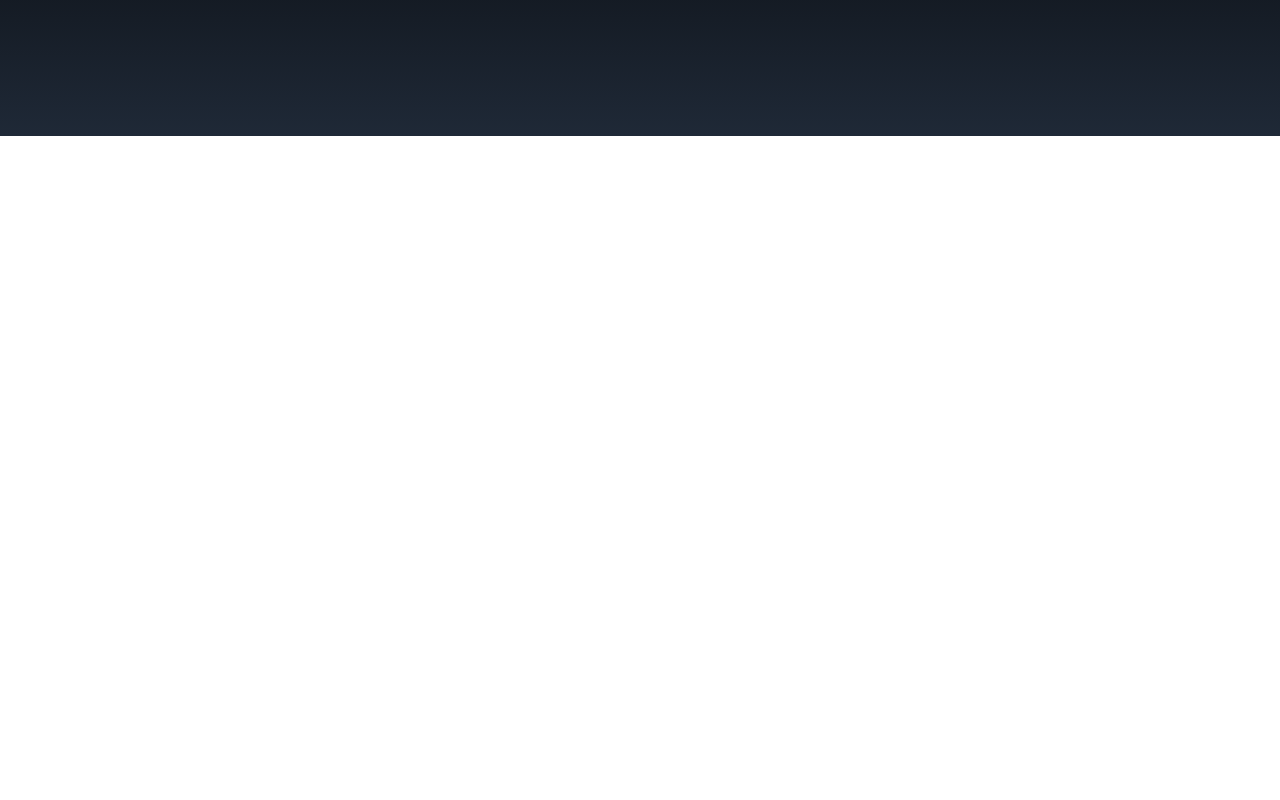
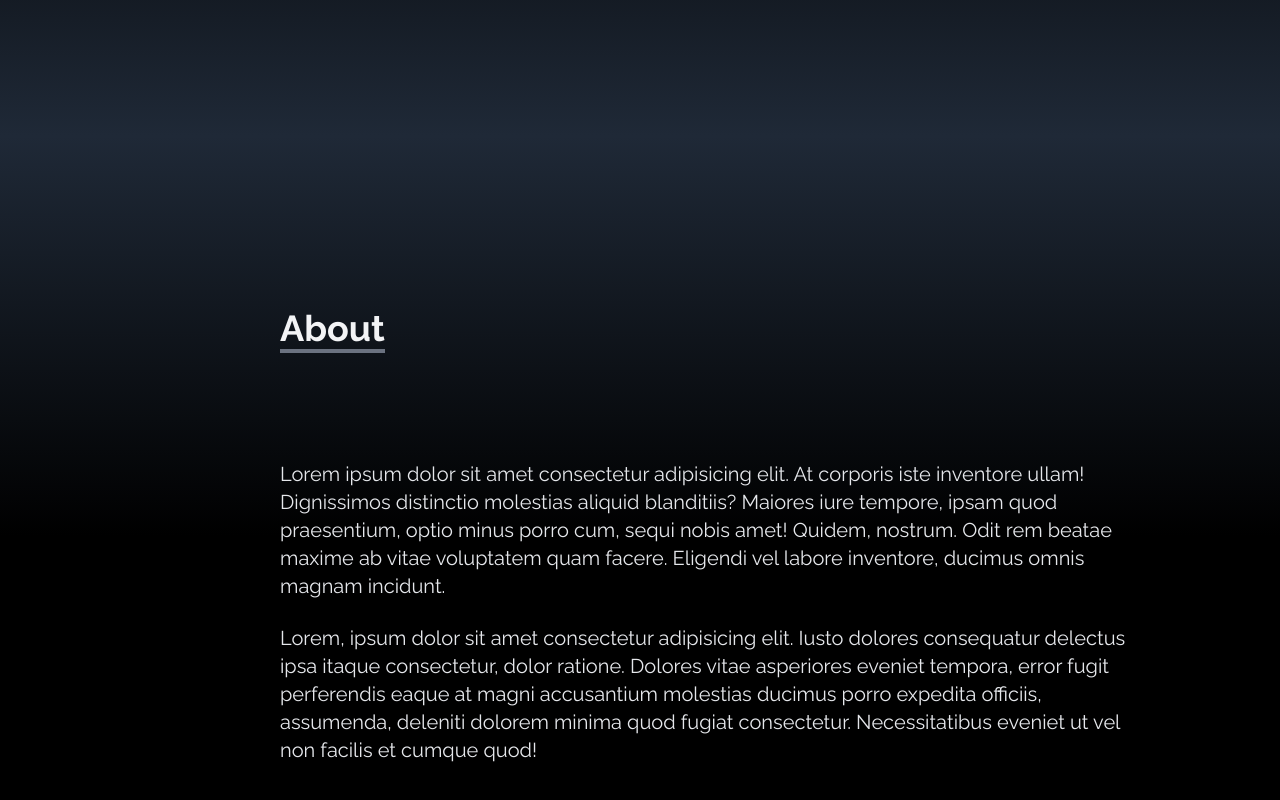
Before and after one commit to amananand019/portfolio, a React (Create React App) app: page / in a window 1280 px wide. Shown: the part 664-1464 px from the top of the page. Before the commit the page ends 800 px from the top, so only its background shows below. Built offline with nearby package versions, Linux system fonts and the light colour scheme.

Commit message:
About Section Added

```diff
--- /dev/null
+++ b/src/About.js
@@ -0,0 +1,35 @@
+import React from "react";
+
+export const About = () => {
+  return (
+    <div
+      name="about"
+      className="w-full md:h-screen bg-gradient-to-b from-gray-800 via-black to-black text-gray-200"
+    >
+      <div className="max-w-screen-lg p-6 mx-auto md:ml-[20%] md:mr-[10%] flex flex-col justify-center h-full">
+        <div className="mt-20 md:mt-0 md:pb-8">
+          <p className="text-4xl font-bold inline border-b-4 border-gray-500 text-gray-100">
+            About
+          </p>
+        </div>
+        <p className="md:text-xl mt-10 md:mt-20">
+          Lorem ipsum dolor sit amet consectetur adipisicing elit. At corporis
+          iste inventore ullam! Dignissimos distinctio molestias aliquid
+          blanditiis? Maiores iure tempore, ipsam quod praesentium, optio minus
+          porro cum, sequi nobis amet! Quidem, nostrum. Odit rem beatae maxime
+          ab vitae voluptatem quam facere. Eligendi vel labore inventore,
+          ducimus omnis magnam incidunt.
+        </p>
+        <br />
+        <p className="md:text-xl">
+          Lorem, ipsum dolor sit amet consectetur adipisicing elit. Iusto
+          dolores consequatur delectus ipsa itaque consectetur, dolor ratione.
+          Dolores vitae asperiores eveniet tempora, error fugit perferendis
+          eaque at magni accusantium molestias ducimus porro expedita officiis,
+          assumenda, deleniti dolorem minima quod fugiat consectetur.
+          Necessitatibus eveniet ut vel non facilis et cumque quod!
+        </p>
+      </div>
+    </div>
+  );
+};
--- a/src/App.js
+++ b/src/App.js
@@ -1,3 +1,4 @@
+import { About } from "./About";
 import { Home } from "./Home";
 import { NavBar } from "./NavBar";
 import { SocialLinks } from "./SocialLinks";
@@ -7,6 +8,7 @@ function App() {
     <div>
       <NavBar />
       <Home />
+      <About />
       <SocialLinks />
     </div>
   );
--- a/src/Home.js
+++ b/src/Home.js
@@ -8,8 +8,8 @@ export const Home = () => {
       name="home"
       className="h-screen w-full bg-gradient-to-b from-black via-black to-gray-800"
     >
-      <div className="max-w-screen-lg md:ml-[20%] md:mr-[10%] mx-auto flex flex-col items-center justify-center h-full px-4 md:flex-row">
-        <div className="flex flex-col justify-center h-full">
+      <div className="max-w-screen-lg mx-auto md:ml-[20%] md:mr-[10%] flex flex-col items-center justify-center h-full px-4 md:flex-row">
+        <div className="flex flex-col justify-center h-full px-2 md:p-0">
           <h2 className="text-4xl md:text-6xl font-bold text-white">
             I'm a Full Stack Developer
           </h2>
```
